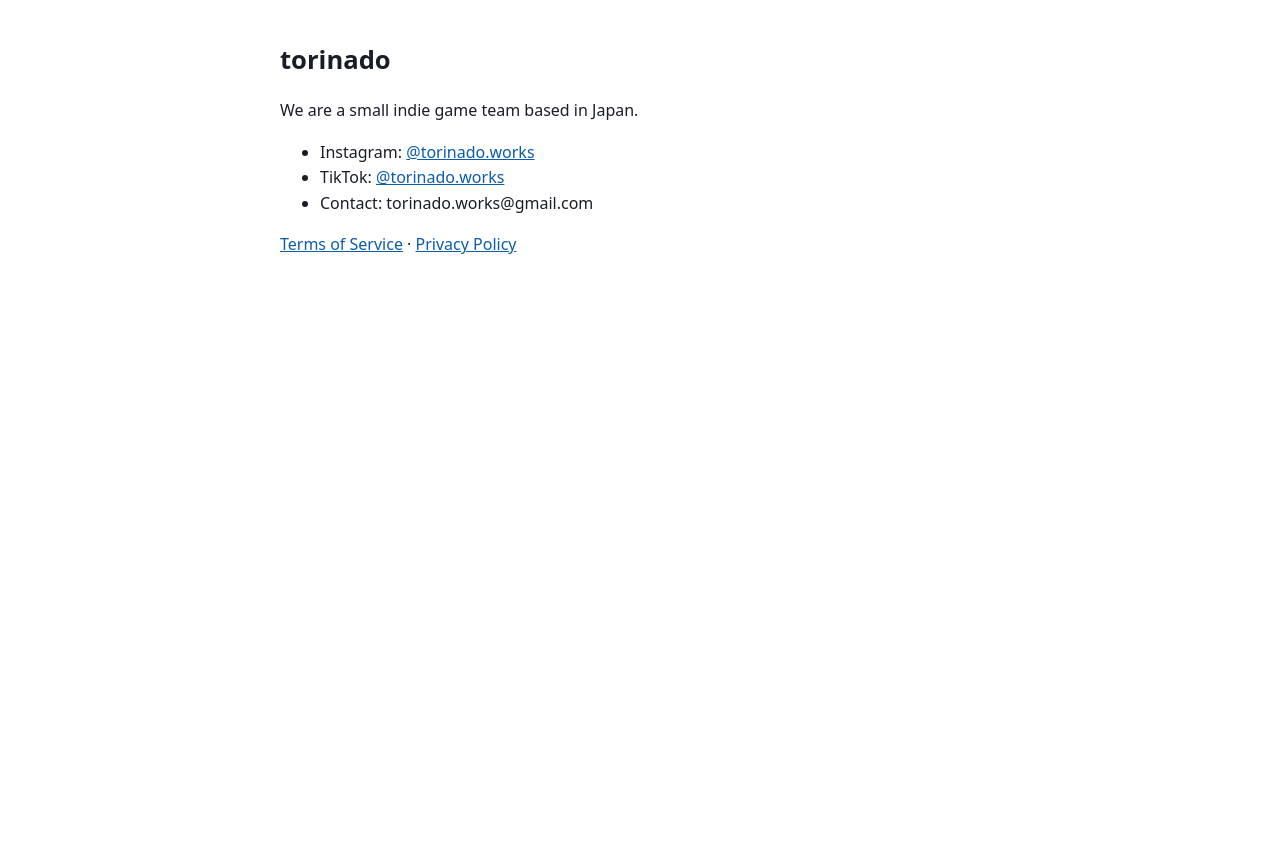
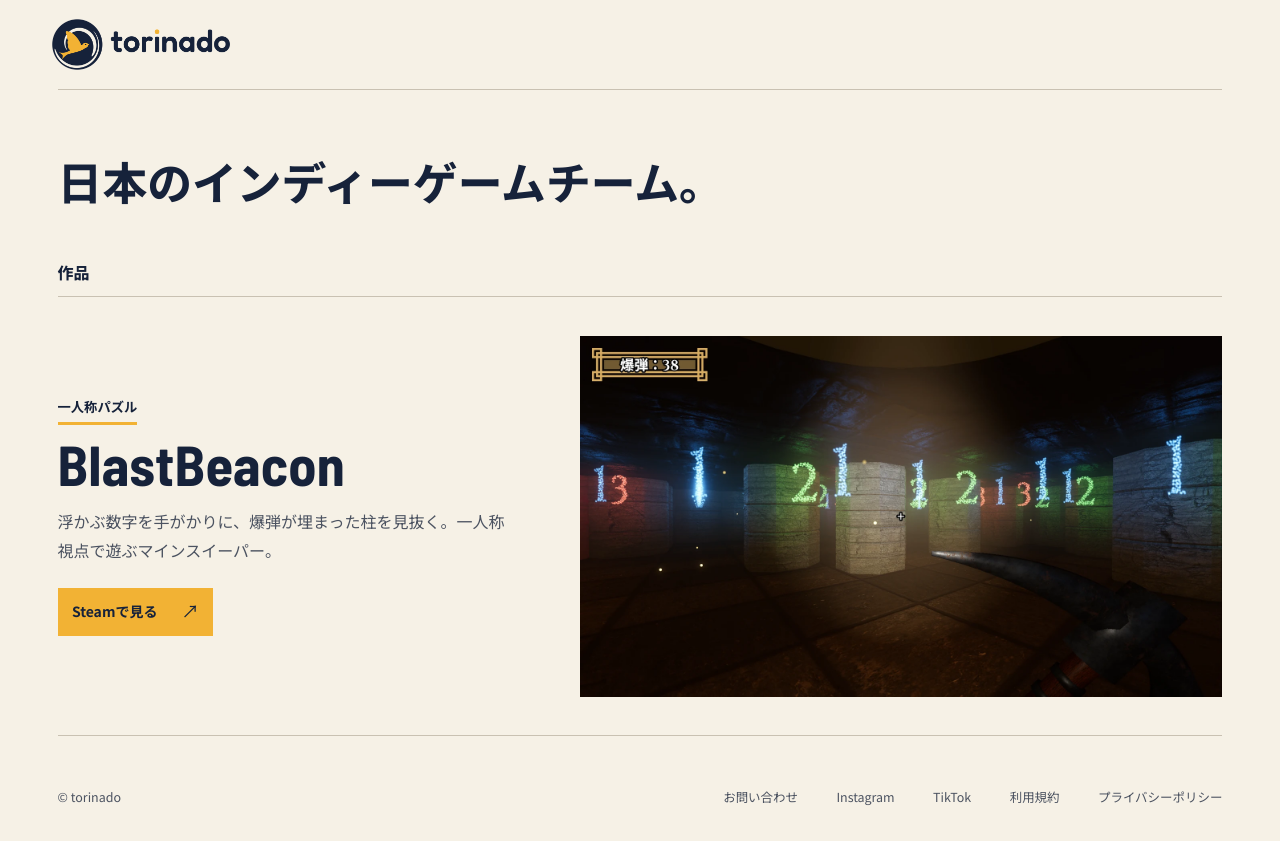
Before and after one commit to kizao/torinado-site, a plain HTML site: page index.html in a window 1280 px wide. Before the commit the page ends 800 px from the top, so only its background shows below. Drawn offline with Linux system fonts and the light colour scheme.

Commit message:
torinadoの作品一覧と採用フォントを公開

```diff
--- /dev/null
+++ b/assets/site.css
@@ -0,0 +1,126 @@
+:root {
+  color-scheme: light;
+  --cream: #f6f1e6;
+  --navy: #16223a;
+  --gold: #f2b234;
+  --muted: #4c5361;
+  --line: #c9c1b2;
+}
+
+* { box-sizing: border-box; }
+
+body {
+  margin: 0;
+  background: var(--cream);
+  color: var(--navy);
+  font: 1rem/1.7 "BIZ UDPGothic", system-ui, sans-serif;
+}
+
+a { color: inherit; text-underline-offset: .24em; }
+a:focus-visible { outline: 2px solid var(--navy); outline-offset: 5px; }
+p, h1, h2, h3 { margin: 0; }
+
+.frame {
+  width: min(1220px, calc(100% - clamp(36px, 9vw, 144px)));
+  margin-inline: auto;
+}
+
+.masthead,
+.footer-inner {
+  display: flex;
+  align-items: center;
+  justify-content: space-between;
+  gap: 1rem;
+}
+
+.masthead {
+  min-height: 90px;
+  border-bottom: 1px solid var(--line);
+}
+
+.brand { display: inline-flex; flex-shrink: 0; margin-inline-start: -.7rem; }
+.brand img { display: block; width: clamp(136px, 16vw, 196px); height: auto; }
+.site-footer nav { display: flex; flex-wrap: wrap; gap: .35rem clamp(.8rem, 3vw, 2.5rem); }
+.site-footer a:hover { text-decoration: underline; }
+
+.studio-intro {
+  padding-block: clamp(1.8rem, 5vw, 3.9rem) clamp(1.45rem, 4vw, 3rem);
+  font-size: clamp(1.6rem, 3.5vw, 3.25rem);
+  font-weight: 800;
+  line-height: 1.3;
+  letter-spacing: -.02em;
+}
+
+.section-heading { padding-bottom: .65rem; font-size: 1rem; font-weight: 800; }
+
+.game {
+  display: grid;
+  grid-template-columns: minmax(0, 5fr) minmax(0, 7fr);
+  grid-template-areas: "copy art";
+  align-items: center;
+  gap: clamp(2rem, 5vw, 5rem);
+  border-block: 1px solid var(--line);
+  padding-block: clamp(1rem, 3vw, 2.75rem);
+}
+
+.game + .game { border-top: 0; }
+.game-copy { grid-area: copy; }
+.game-art { grid-area: art; background: var(--navy); }
+
+.game-art img {
+  display: block;
+  width: 100%;
+  height: auto;
+  aspect-ratio: 16 / 9;
+  object-fit: cover;
+}
+
+.game-type {
+  width: fit-content;
+  font-size: .83rem;
+  font-weight: 750;
+  border-bottom: 3px solid var(--gold);
+  padding-bottom: .22rem;
+}
+
+.game h3 {
+  margin-block: .62rem .85rem;
+  font: 800 clamp(2.1rem, 4.4vw, 4.55rem)/1.03 system-ui, sans-serif;
+  letter-spacing: -.075em;
+  overflow-wrap: anywhere;
+}
+
+.game-description { color: var(--muted); line-height: 1.85; max-width: 28em; }
+
+.store-link {
+  display: inline-flex;
+  align-items: center;
+  justify-content: space-between;
+  gap: 1.5rem;
+  min-height: 48px;
+  padding: .55rem .9rem;
+  margin-top: 1.4rem;
+  background: var(--gold);
+  color: var(--navy);
+  font-size: .875rem;
+  font-weight: 750;
+  text-decoration: none;
+}
+
+.store-link span { font: 1.1rem/1 system-ui, sans-serif; }
+.store-link:hover { background: #ffc755; }
+
+.site-footer { margin-top: clamp(1.5rem, 4vw, 3.5rem); }
+.footer-inner { padding-bottom: 2rem; color: var(--muted); font-size: .78rem; flex-wrap: wrap; }
+.site-footer a { text-decoration: none; }
+
+@media (max-width: 800px) {
+  .masthead { min-height: 70px; }
+  .game {
+    grid-template-columns: minmax(0, 1fr);
+    grid-template-areas: "art" "copy";
+    gap: 1.1rem;
+  }
+  .game h3 { font-size: clamp(2.15rem, 10vw, 3.8rem); }
+  .store-link { width: 100%; }
+}
--- /dev/null
+++ b/assets/typography.css
@@ -0,0 +1,13 @@
+@font-face { font-family: "Noto Sans JP"; src: url("fonts/noto.ttf"); font-weight: 100 900; font-display: swap; }
+@font-face { font-family: "Barlow Semi Condensed"; src: url("fonts/barlow.ttf"); font-weight: 700; font-display: swap; }
+
+body { font-family: "Noto Sans JP", sans-serif; }
+.studio-intro, .section-heading { font-weight: 750; }
+.studio-intro { letter-spacing: 0; text-wrap: balance; }
+.studio-intro span { display: inline-block; }
+.game h3 {
+  font-family: "Barlow Semi Condensed", sans-serif;
+  font-weight: 700;
+  letter-spacing: .005em;
+}
+.game-type, .store-link { font-weight: 700; }
--- a/index.html
+++ b/index.html
@@ -1,10 +1,49 @@
-<!doctype html><html lang="en"><head><meta charset="utf-8"><meta name="viewport" content="width=device-width,initial-scale=1"><title>torinado</title><style>body{font-family:system-ui,sans-serif;max-width:720px;margin:40px auto;padding:0 16px;line-height:1.6;color:#1a1c28;background:#fff}h1{font-size:1.6em}a{color:#0b5cad}</style></head><body>
-<h1>torinado</h1>
-<p>We are a small indie game team based in Japan.</p>
-<ul>
-<li>Instagram: <a href="https://www.instagram.com/torinado.works/">@torinado.works</a></li>
-<li>TikTok: <a href="https://www.tiktok.com/@torinado.works">@torinado.works</a></li>
-<li>Contact: torinado.works@gmail.com</li>
-</ul>
-<p><a href="terms.html">Terms of Service</a> · <a href="privacy.html">Privacy Policy</a></p>
-</body></html>
+<!doctype html>
+<html lang="ja">
+<head>
+  <meta charset="utf-8">
+  <meta name="viewport" content="width=device-width, initial-scale=1">
+  <meta name="description" content="日本のインディーゲームチーム torinado の作品一覧。">
+  <title>作品一覧 | torinado</title>
+  <link rel="icon" type="image/png" href="assets/icon.png">
+  <link rel="stylesheet" href="assets/site.css">
+  <link rel="stylesheet" href="assets/typography.css">
+</head>
+<body>
+  <header class="masthead frame">
+    <a class="brand" href="./index.html"><img src="assets/torinado.png" width="782" height="250" alt="torinado ホーム"></a>
+  </header>
+
+  <main class="frame">
+    <h1 class="studio-intro"><span>日本のインディー</span><wbr><span>ゲームチーム。</span></h1>
+    <section aria-labelledby="works">
+      <h2 class="section-heading" id="works">作品</h2>
+
+      <article class="game" aria-labelledby="blastbeacon">
+        <div class="game-art">
+          <img src="blastbeacon/cover.webp" width="1600" height="900" alt="石造りの地下室に、青や緑の数字が浮かぶゲーム画面">
+        </div>
+        <div class="game-copy">
+          <p class="game-type">一人称パズル</p>
+          <h3 id="blastbeacon" lang="en">BlastBeacon</h3>
+          <p class="game-description">浮かぶ数字を手がかりに、爆弾が埋まった柱を見抜く。一人称視点で遊ぶマインスイーパー。</p>
+          <a class="store-link" href="https://store.steampowered.com/app/5450370/BlastBeacon/">Steamで見る <span aria-hidden="true">↗</span></a>
+        </div>
+      </article>
+    </section>
+  </main>
+
+  <footer class="site-footer">
+    <div class="frame footer-inner">
+      <span>© torinado</span>
+      <nav aria-label="関連リンク">
+        <a href="mailto:torinado.works@gmail.com">お問い合わせ</a>
+        <a href="https://www.instagram.com/torinado.works/">Instagram</a>
+        <a href="https://www.tiktok.com/@torinado.works">TikTok</a>
+        <a href="terms.html">利用規約</a>
+        <a href="privacy.html">プライバシーポリシー</a>
+      </nav>
+    </div>
+  </footer>
+</body>
+</html>
```
Also changed, not shown: assets/fonts/barlow-OFL.txt (added), assets/fonts/barlow.ttf (added), assets/fonts/noto-OFL.txt (added), assets/fonts/noto.ttf (added), assets/icon.png (added), assets/torinado.png (added), blastbeacon/cover.webp (added).
